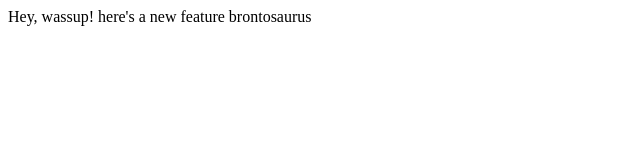
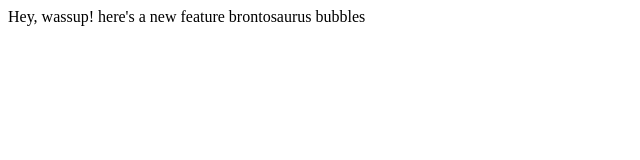
Before and after one commit to vijay7979/testy, a plain HTML site: page index.html in a window 1280 px wide. Shown: the full height of the page, 0-640 px from the left. Drawn offline with Linux system fonts and the light colour scheme.

Commit message:
added line to feature branch

```diff
--- a/index.html
+++ b/index.html
@@ -7,6 +7,6 @@
 <body>
 	Hey, wassup!
 	here's a new feature
-	brontosaurus
+	brontosaurus bubbles
 </body>
 </html>
```
